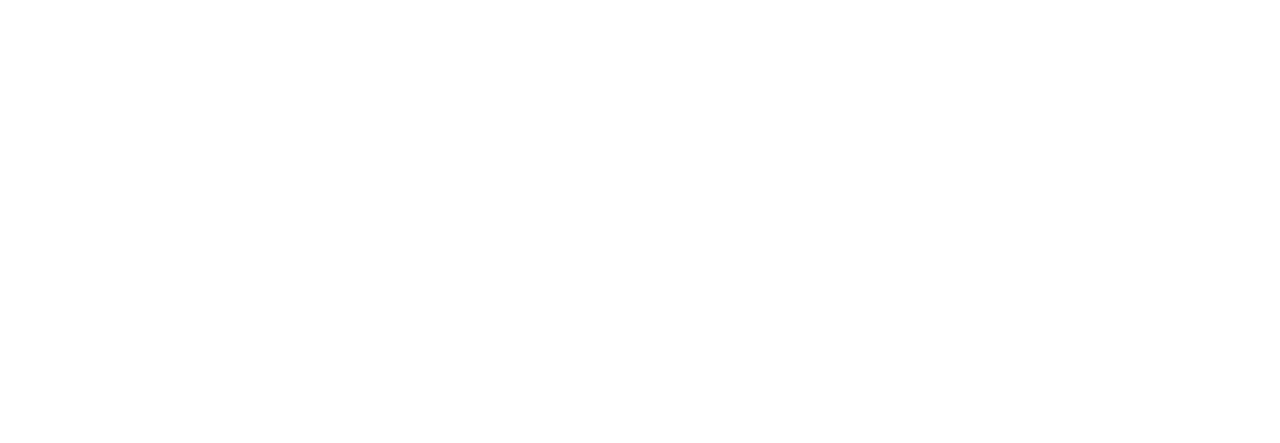
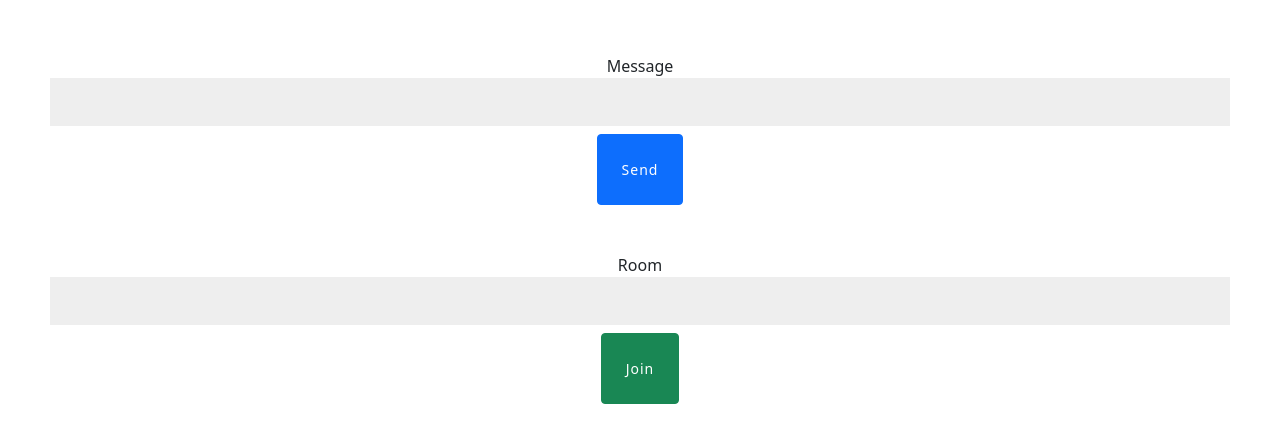
Before and after one commit to vimoreno21/festiva, a React (Create React App) app in the folder frontend/: page /socketio in a window 1280 px wide. Before the commit this address had no page. Shown: the part 171-614 px from the top of the page. Built offline with nearby package versions, Linux system fonts and the light colour scheme.

Commit message:
added a testing page for web socket stuff

```diff
--- a/frontend/src/App.js
+++ b/frontend/src/App.js
@@ -4,6 +4,7 @@
 import LoginPage from './pages/LoginPage';
 import HomePage from './pages/HomePage';
 import { Container, Row, Col } from 'reactstrap';
+import SocketIoMelTest from './pages/SocketIoMelTest';
 
 function App() {
   return (
@@ -11,6 +12,9 @@
       <Routes>
         <Route path="/" element={<HomePage />} />
         <Route path="/login" element={<StartPage/>}/>
+
+        {/* ignore this route im just using it for testing displaying socket stuff on frontend -melanie */}
+        <Route path="/socketio" element={<SocketIoMelTest/>}/>
       </Routes>
     </BrowserRouter>
   );
--- /dev/null
+++ b/frontend/src/pages/SocketIoMelTest.js
@@ -0,0 +1,58 @@
+import React, { useState } from 'react'
+
+const SocketIoMelTest = () => {
+
+    const [inputMessage, setInputMessage] = useState("");
+    const [room, setRoom] = useState("");
+
+    const [showResults, setShowResults] = useState([]);
+    const onClickRoom = () => {
+        if(room && room.trim()){
+            setShowResults(prev => [...prev, room]);
+            setRoom('');
+         }
+    }
+
+
+    const [showMessage, setShowMessage] = useState([]);
+    const onClickSend = () => {
+        if(inputMessage && inputMessage.trim()){
+           setShowMessage(prev => [...prev, inputMessage]);
+           setInputMessage('');
+        }
+    }
+
+
+  return (
+    <>
+
+        <form>
+
+            <label htmlFor={'messageId'}>Message</label>
+            <input
+                type='text'
+                id={'messageId'}
+                value={inputMessage}
+                onChange={e => setInputMessage(e.target.value)}
+                className='mb-2'
+            />
+            <button type='button' className='p-4 btn btn-sm btn-primary mb-5' onClick={onClickSend}>Send</button>
+                {
+                    showMessage.map( i => <p>{i}</p>)
+                }
+
+
+            <label htmlFor={'roomId'}>Room</label>
+            <input type='text' id={'roomId'} value={room} onChange={e => setRoom(e.target.value)} className='mb-2'/>
+            <button  type='button' className='p-4 btn btn-sm btn-success' onClick={onClickRoom}>Join</button>
+                {
+                    showResults.map( i => <p>{i}</p>)
+                }
+
+
+        </form>
+    </>
+  )
+}
+
+export default SocketIoMelTest
```
